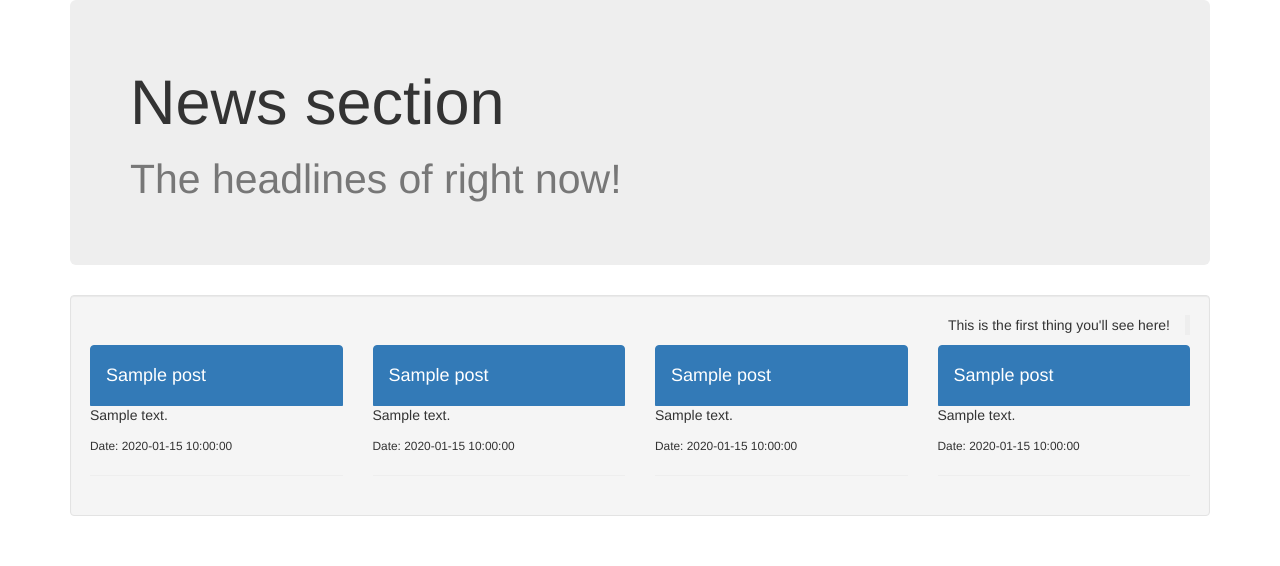
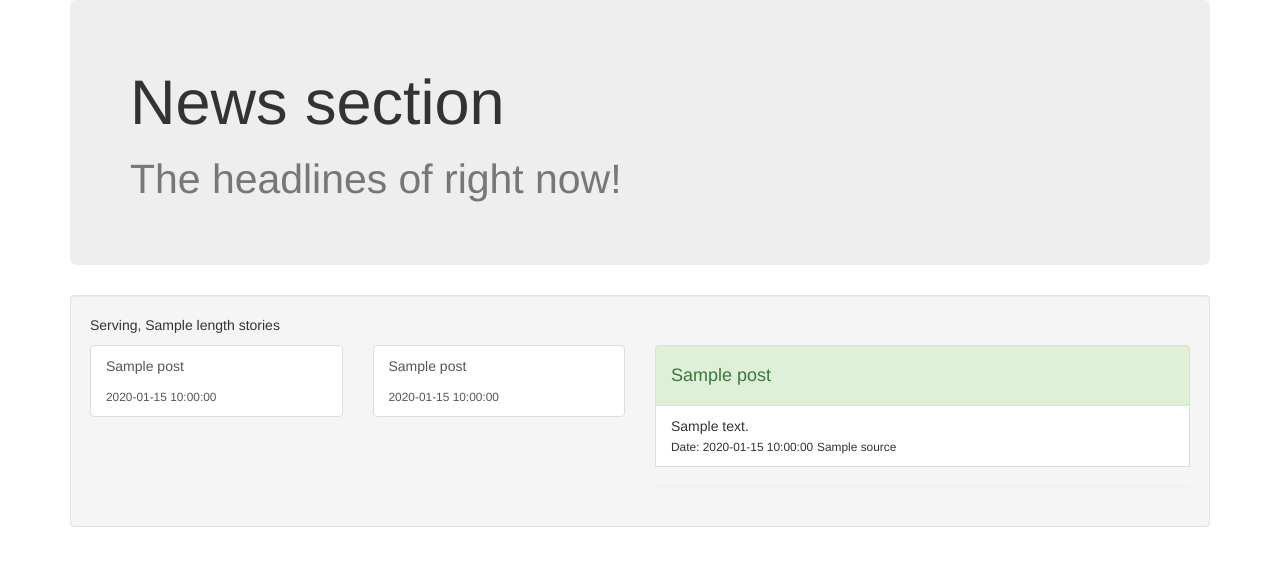
Before and after one commit to eduna75/news-reader, a Python web app: template app/templates/index.html in a window 1280 px wide. Shown: the top 566 px of the page. Run offline with Jinja, Linux system fonts and the light colour scheme; the template is opened without the code that fills it: most values are stand-ins (such as "Sample title", 1, 10 or a date in 2020); some libraries are stand-ins or nearby versions.

Commit message:
added post date to database and integrated into index.html

```diff
--- a/app/post_generator.py
+++ b/app/post_generator.py
@@ -13,12 +13,12 @@ def generator():
         feeds = feedparser.parse(l[1])
         for i in xrange(0, len(feeds['entries'])):
             try:
-                post = [(feeds['entries'][i].title), (feeds['entries'][i].summary), (feeds['entries'][i].link)]
+                post = [(feeds['entries'][i].title), (feeds['entries'][i].summary), (feeds['entries'][i].link), (feeds['entries'][i].published)]
                 print post, '\n'
             except BaseException as e:
                 print 'could not extract everything', e
             try:
-                link.execute('INSERT INTO news(title, summary, link) VALUES (?,?,?);', post)
+                link.execute('INSERT INTO news(title, summary, link, date) VALUES (?,?,?,?);', post)
                 link.commit()
             except BaseException as e:
                 print 'Double entry, was not committed to the database', e
--- a/app/templates/index.html
+++ b/app/templates/index.html
@@ -2,58 +2,45 @@
 {% block title %}News from Thailand, headlines from Thailand{% endblock %}
 {% block content %}
     <div class="well">
-        <div class="blockquote-reverse">
-            <p>This is the first thing you'll see here!</p>
+        <div class="blockquote">
+            <p>Serving, {{ length }} stories</p>
         </div>
         <div class="row">
             <div class="col-sm-3">
-                {% for p in post[length:(length -10):-1] %}
+
                     <div class="list-group">
-                        <a href="{{ p.link }}" class="list-group-item active" target="_blank">
+                        {% for p in post[length:(length -20):-1] %}
+                        <a href="{{ p.link }}" class="list-group-item" target="_blank">
+                            <p>{{ p.title }}</p>
+                            <small>{{ p.time }}</small>
+                        </a>
+                        {% endfor %}
+                    </div>
+
+            </div>
+            <div class="col-sm-3">
+
+                    <div class="list-group">
+                        {% for p in post[(length -20):(length -40):-1] %}
+                        <a href="{{ p.link }}" class="list-group-item" target="_blank">
+                            <p>{{ p.title }}</p>
+                            <small>{{ p.time }}</small>
+                        </a>
+                    {% endfor %}
+                    </div>
+
+            </div>
+            <div class="col-sm-6">
+                {% for p in post[(length -40):(length -50):-1] %}
+                    <div class="list-group">
+                        <a href="{{ p.link }}" class="list-group-item list-group-item-success" target="_blank">
                             <h4><p>{{ p.title }}</p></h4>
                         </a>
 
-                        <p>{{ p.summary }}</p>
+                        <p class="list-group-item">{{ p.summary }}<br>
                         <small>Date: {{ p.time }}</small>
-                        <hr>
-                    </div>
-                {% endfor %}
-            </div>
-            <div class="col-sm-3">
-                {% for p in post[(length -20):(length -30):-1] %}
-                    <div class="list-group">
-                        <a href="{{ p.link }}" class="list-group-item active" target="_blank">
-                            <h4><p>{{ p.title }}</p></h4>
-                        </a>
-
-                        <p>{{ p.summary }}</p>
-                        <small>Date: {{ p.time }}</small>
-                        <hr>
-                    </div>
-                {% endfor %}
-            </div>
-            <div class="col-sm-3">
-                {% for p in post[(length -30):(length -40):-1] %}
-                    <div class="list-group">
-                        <a href="{{ p.link }}" class="list-group-item active" target="_blank">
-                            <h4><p>{{ p.title }}</p></h4>
-                        </a>
-
-                        <p>{{ p.summary }}</p>
-                        <small>Date: {{ p.time }}</small>
-                        <hr>
-                    </div>
-                {% endfor %}
-            </div>
-            <div class="col-sm-3">
-                {% for p in post[(length -40):(length -50):-1] %}
-                    <div class="list-group">
-                        <a href="{{ p.link }}" class="list-group-item active" target="_blank">
-                            <h4><p>{{ p.title }}</p></h4>
-                        </a>
-
-                        <p>{{ p.summary }}</p>
-                        <small>Date: {{ p.time }}</small>
+                            <small>{{ p.source }}</small>
+                        </p>
                         <hr>
                     </div>
                 {% endfor %}
--- a/app/views.py
+++ b/app/views.py
@@ -14,7 +14,7 @@ def db_connect():
 def index():
     db = db_connect()
     select = db.execute('SELECT * FROM news')
-    post = [dict(id=row[0], title=row[1], summary=row[2], link=row[3], time=row[4]) for row in select.fetchall()]
+    post = [dict(id=row[0], title=row[1], summary=row[2], link=row[3], time=row[7]) for row in select.fetchall()]
     db.close()
     return render_template('index.html', post=post, length=len(post))
 
```
Also changed, not shown: app/news-reader.db.
